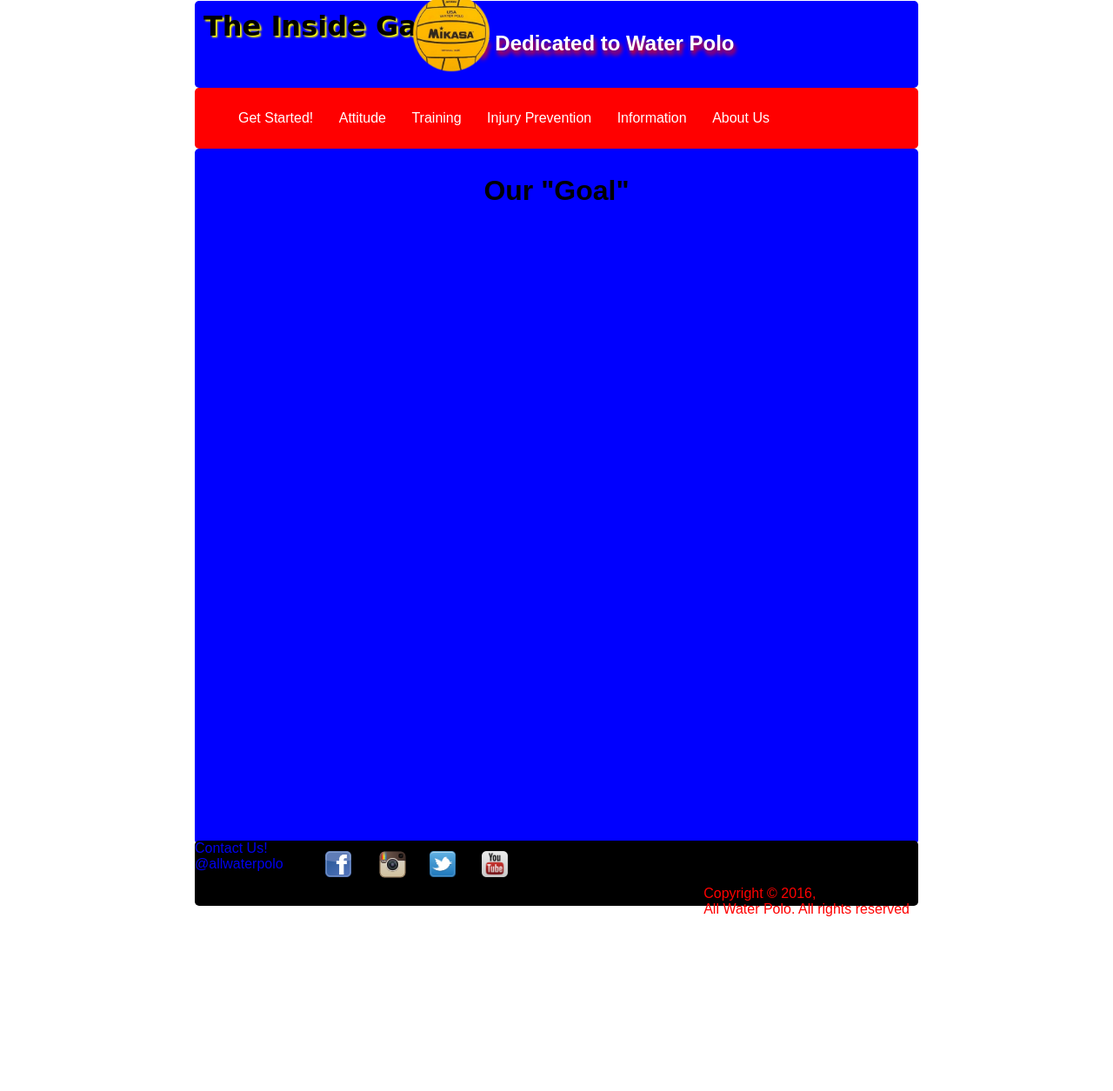
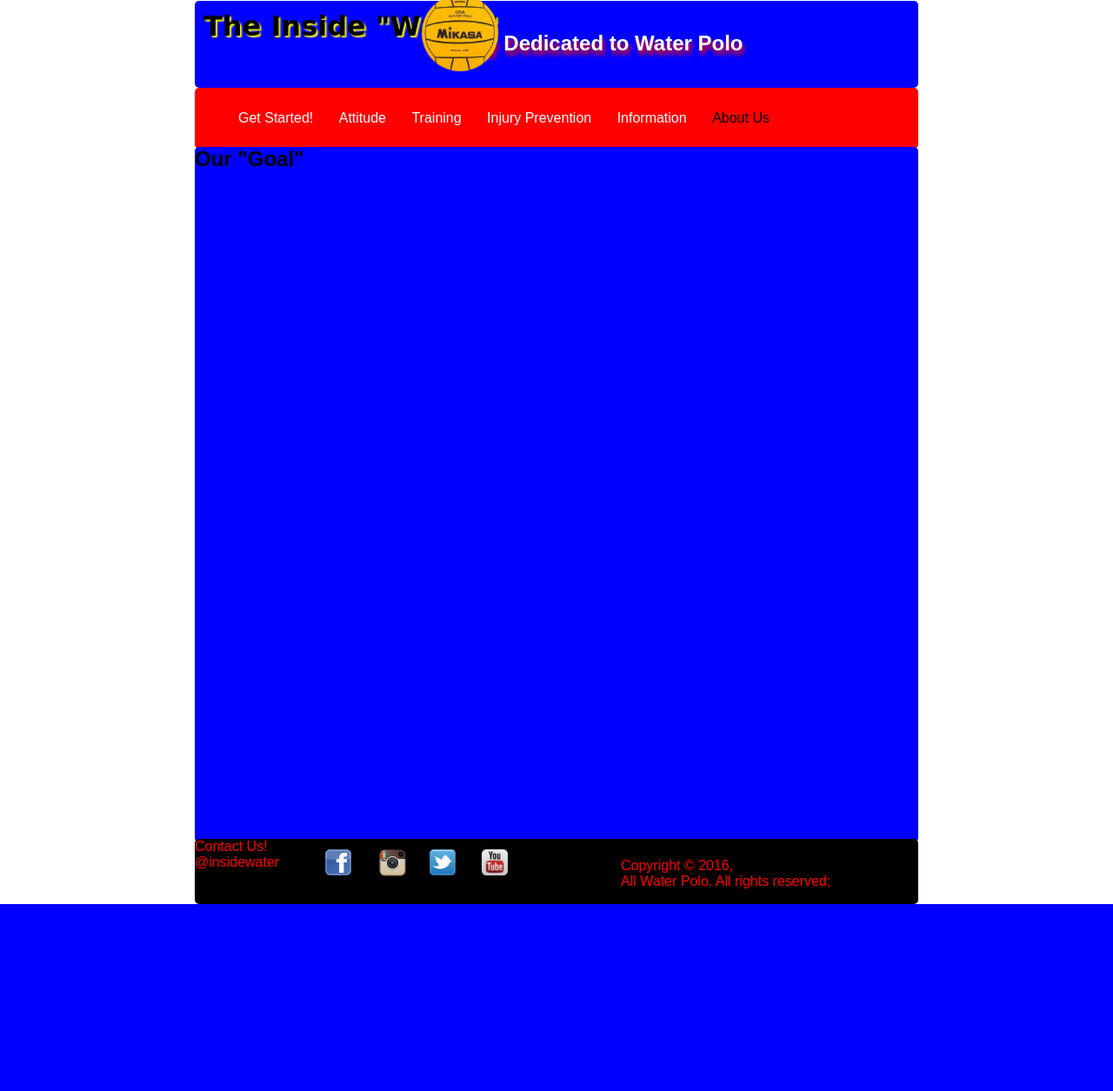
Before and after one commit to sbswim/AllWaterPolo, a PHP site: page / in a window 1280 px wide. Shown: the whole page at 87% size. After the commit the page ends 1040 px from the top, so only its background shows below. Run offline with PHP 8.4, Linux system fonts and the light colour scheme.

Commit message:
Made Include Folder and additional changes
Styled Css and index.
Need to figure out links

```diff
--- a/css/styles.css
+++ b/css/styles.css
@@ -14,6 +14,7 @@ body {
    margin: auto;
    margin-top: -20px;
    width: 65%;
+   height: 100%;
 }
 
 .header{
@@ -49,13 +50,17 @@ body {
    text-shadow: 2px 5px 5px  red;
    padding: -20px 100px;
    margin-top: -45px;
-   margin-left: 260px;
+   margin-left: 270px;
 }
 .ourgoal {
    text-align: center;
    padding-top: 30px;
 }
-h1 {
+h1{
+   color:black;
+   text-decoration: none;
+}
+h2{
    color:black;
 }
 /* Navigation Bar*/
@@ -106,7 +111,7 @@ h1 {
 
 .wpball {
    height: 90px;
-margin-left: 250px;
+margin-left: 260px;
 margin-top: -500px;
 padding-bottom: 15px;
 transition: 1s ease;
@@ -159,7 +164,6 @@ transition: 1s ease;
     box-shadow: 0px 0px 5px 5px yellow;
 }
 .copyright {
-   float: right;
-   padding-right: 10px;
-   margin-bottom: 200px;
+   margin: -30px 490px;
+   width: 400px;
 }
--- /dev/null
+++ b/includes/header.inc.php
@@ -0,0 +1,6 @@
+<?php echo' <div class="wrapper">
+<div class="header">
+   <h1 class="title"><a href="index.php">The Inside "Water" </h1>
+   <h2 class="subtitle"> Simply Dedicated to Water Polo</h2>
+   <img class="wpball"src="assets/img/WPBall.png" />
+</div>';?>'
--- a/index.php
+++ b/index.php
@@ -4,7 +4,7 @@
    <link rel="stylesheet" styles.css type="text/css" href="css/styles.css">
    <link rel="stylesheet" styles.css type="text/css" href="css/normalize.css">
    <script type="text/javascript" src="script.js"></script>
-   <title> The Inside Game </title>
+   <title> The Inside "Water" </title>
    <link rel="icon"  type="image/png" href="assets/img/favicon.ico" />
 
    <meta charset="utf-8">
@@ -16,46 +16,46 @@
 
 <div class="wrapper">
 <div class="header">
-   <a href="index.php">
-   <h1 class="title"> The Inside Game </h1>
+   <h1 class="title"><a href="index.php"></a>The Inside "Water" </h1>
    <h2 class="subtitle"> Simply Dedicated to Water Polo</h2>
    <img class="wpball"src="assets/img/WPBall.png" />
 </div>
 
 <div class="navbar">
 <ul>
-   <li> <a href="#">Get Started!</li>
-   <li> <a href="#">Attitude</li>
-   <li> <a href="#"> Training </li>
-      <li> <a href="#"> Injury Prevention </li>
-      <li> <a href="#">Information
+   <li> <a href="started.php">Get Started!</li>
+   <li> <a href="attitude.php">Attitude</li>
+   <li> <a href="training.php">Training </li>
+      <li> <a href="prevention.php">Injury Prevention </li>
+      <li>Information
          <ul>
-            <li> <a href="#">Rules </li>
-            <li> <a href="#">Positions </li>
-            <li> <a href="#">Plays </li>
-            <li> <a href="#">Tournments </li>
+            <li> <a href="rules.php">Rules </li>
+            <li> <a href="positions.php">Positions </li>
+            <li> <a href="plays.php">Plays </li>
+            <li> <a href="tournaments.php">Tournments </li>
          </ul>
          </li>
-   <li> <a href="#"> About Us </li>
+   <li> <a href="aboutus.php"> </a>About Us </li>
 </ul>
 </div>
 
 <div class="content">
-<h1 class="ourgoal"> Our "Goal" </h1>
+<h2> Our "Goal" </h2>
 </div>
 
 <div class="footer">
-    <p>Contact Us! <br> @allwaterpolo</p>
+    <p>Contact Us! <br> @insidewater</p>
     <a href="#"><img src ="assets/img/Facebook_Png_01.png" class="facebook" id="FaceBook Link" /> </a>
     <a href="#"><img src ="assets/img/Uiconstock-Socialmedia-Instagram.ico" class="instagram" id="Instagram Link" /> </a>
      <a href="#"><img src ="assets/img/Twitter_Logo_Hd_Png_03.png" class="twitter" id="Twitter Link" /> </a>
     <a href="#"><img src ="assets/img/Youtube_icon.png" class="youtube" id="YouTube Link" /> </a>
+
     <div class= copyright>
-    Copyright &copy; 2016<script>new Date().getFullYear()>2016&&document.write("-"+new Date().getFullYear());</script>, <br> All Water Polo. All rights reserved
+    Copyright &copy; 2016<script>new Date().getFullYear()>2016&&document.write("-"+new Date().getFullYear());</script>,
+    <br> All Water Polo. All rights reserved;
     </div>
+</div>
 
-
-</div>
 </div>
 </body>
 </html>
```
Also changed, not shown: includes/footer.inc.php (added, +13 -0 lines), includes/head.inc.php (added, +15 -0 lines), includes/navbar.inc.php (added, +17 -0 lines).
